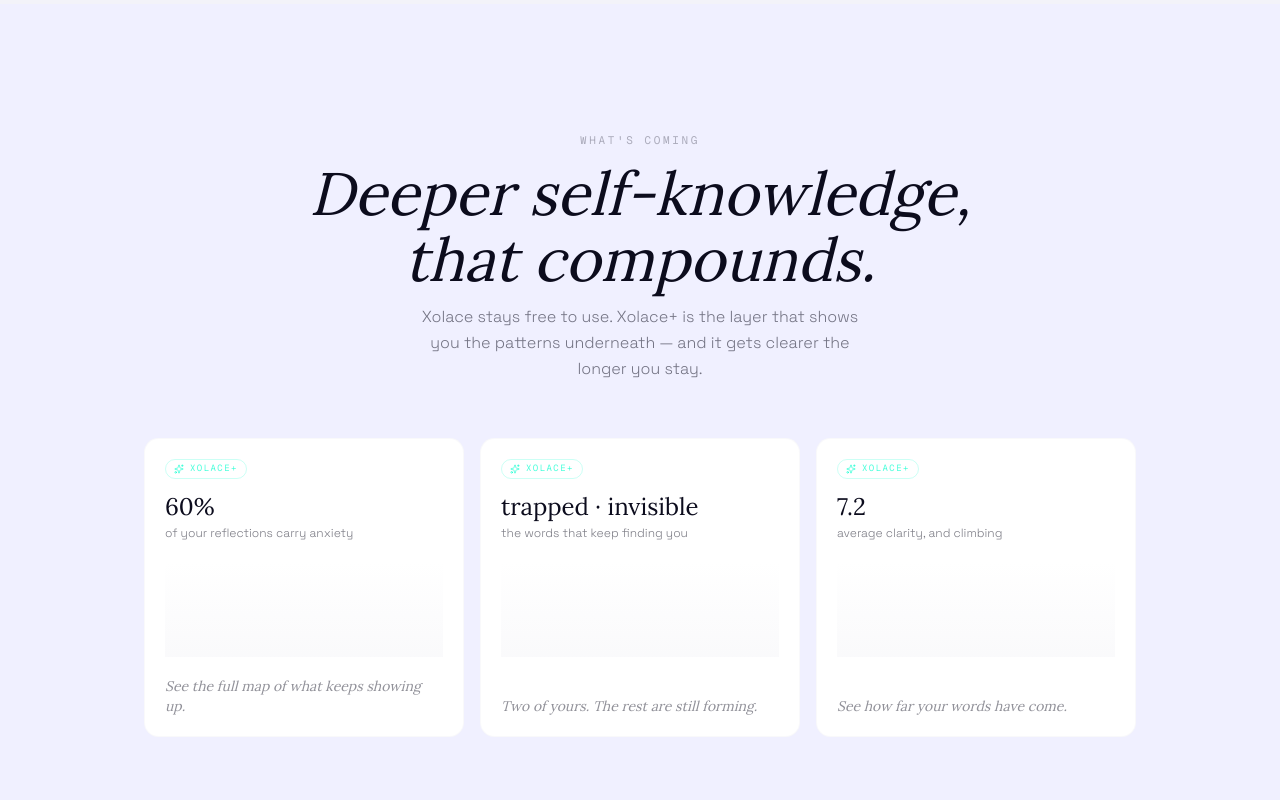
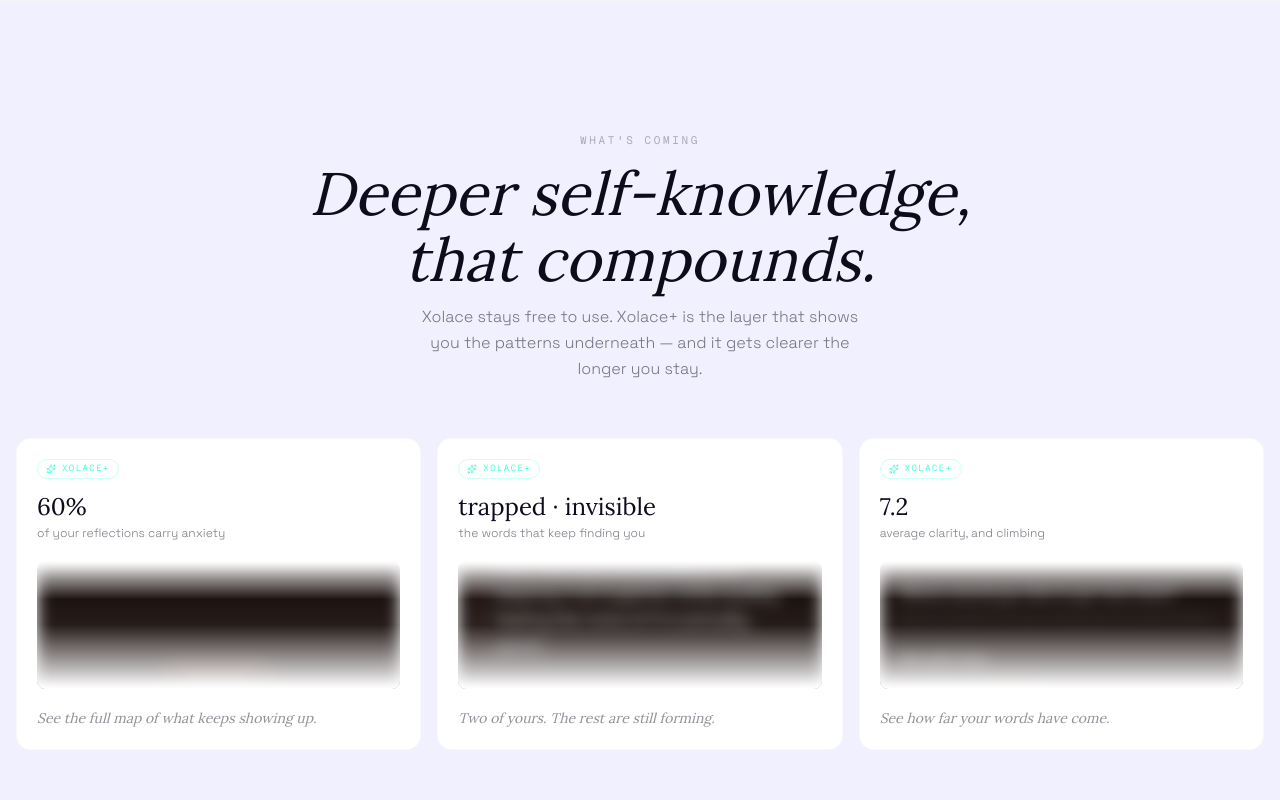
Before and after one commit to xolace-official/xolace_mobile_site, a Next.js app: page / in a window 1280 px wide. Shown: the part 6660-7460 px from the top of the page. Built offline with nearby package versions, Linux system fonts and the light colour scheme.

Commit message:
Chore pricing section for teaser

```diff
--- a/components/landing/pricing-section.tsx
+++ b/components/landing/pricing-section.tsx
@@ -6,13 +6,16 @@
 import { InsightTeasers } from "./pricing/insight-teasers"
 import { AccessStatement } from "./pricing/access-statement"
 import { PricingWaitlistDialog } from "./pricing-waitlist-dialog"
+import { InsightDetailDialog } from "./insight-detail-dialog"
+import type { Teaser } from "./pricing/pricing-data"
 
 // Not a pricing table. A teaser of the insight layer (strategy §6): real-feeling,
 // blurred previews that lead to an intent-only waitlist — no price, no buy button.
 // The pitch is depth that compounds, never "unlimited sessions" (§12).
 
 export function PricingSection() {
-  const [open, setOpen] = useState(false)
+  const [waitlistOpen, setWaitlistOpen] = useState(false)
+  const [activeTeaser, setActiveTeaser] = useState<Teaser | null>(null)
 
   return (
     <>
@@ -20,7 +23,7 @@
         id="pricing"
         className="section-spacing overflow-hidden bg-muted"
       >
-        <div className="section-container">
+        <div className="section-container-wide">
           <motion.div
             initial={{ opacity: 0, y: 24 }}
             whileInView={{ opacity: 1, y: 0 }}
@@ -41,7 +44,7 @@
             </p>
           </motion.div>
 
-          <InsightTeasers onSelect={() => setOpen(true)} />
+          <InsightTeasers onSelect={(teaser) => setActiveTeaser(teaser)} />
 
           <div className="mt-16">
             <AccessStatement />
@@ -55,7 +58,7 @@
             className="mt-14 flex flex-col items-center gap-5 text-center"
           >
             <Button
-              onClick={() => setOpen(true)}
+              onClick={() => setWaitlistOpen(true)}
               className="h-11 rounded-lg px-7 text-sm"
             >
               Join the Xolace+ waitlist
@@ -68,7 +71,19 @@
         </div>
       </section>
 
-      <PricingWaitlistDialog open={open} onOpenChange={setOpen} />
+      <PricingWaitlistDialog
+        open={waitlistOpen}
+        onOpenChange={setWaitlistOpen}
+      />
+      <InsightDetailDialog
+        open={activeTeaser !== null}
+        onOpenChange={(next) => !next && setActiveTeaser(null)}
+        teaser={activeTeaser}
+        onWaitlistInstead={() => {
+          setActiveTeaser(null)
+          setWaitlistOpen(true)
+        }}
+      />
     </>
   )
 }
--- a/components/landing/pricing/insight-teasers.tsx
+++ b/components/landing/pricing/insight-teasers.tsx
@@ -1,107 +1,12 @@
 "use client"
 
+import Image from "next/image"
 import { m as motion } from "motion/react"
 import { Sparkles } from "lucide-react"
-import {
-  teasers,
-  constellationStars,
-  constellationLines,
-  type Teaser,
-  type TeaserId,
-} from "./pricing-data"
+import { teasers, type Teaser } from "./pricing-data"
 
 // A teaser advertises something true about you that you can't quite read yet —
 // the opposite of a padlock row (strategy §6). The blur is the whole point.
-
-function ConstellationVisual() {
-  return (
-    <svg viewBox="0 0 200 140" className="h-full w-full" aria-hidden>
-      <g
-        className="text-accent"
-        stroke="currentColor"
-        strokeWidth={0.5}
-        opacity={0.35}
-      >
-        {constellationLines.map(([a, b], i) => (
-          <line
-            key={i}
-            x1={constellationStars[a].cx}
-            y1={constellationStars[a].cy}
-            x2={constellationStars[b].cx}
-            y2={constellationStars[b].cy}
-          />
-        ))}
-      </g>
-      {constellationStars.map((s, i) => (
-        <circle
-          key={i}
-          cx={s.cx}
-          cy={s.cy}
-          r={s.r}
-          className={s.accent ? "fill-accent" : "fill-foreground"}
-          opacity={s.accent ? 0.8 : 0.4}
-        />
-      ))}
-    </svg>
-  )
-}
-
-function LanguageVisual() {
-  // Two real words sit clear above the fold; the rest are fogged bars.
-  const fogged = [44, 30, 52, 38, 46]
-  return (
-    <div className="flex h-full w-full flex-col justify-center gap-2.5 px-1">
-      <div className="flex flex-wrap gap-2">
-        <span className="rounded-full border border-accent/25 bg-accent/[0.06] px-3 py-1 font-serif text-sm text-foreground/80">
-          trapped
-        </span>
-        <span className="rounded-full border border-accent/25 bg-accent/[0.06] px-3 py-1 font-serif text-sm text-foreground/80">
-          invisible
-        </span>
-      </div>
-      <div className="flex flex-wrap gap-2">
-        {fogged.map((w, i) => (
-          <span
-            key={i}
-            className="h-7 rounded-full bg-muted-foreground/15"
-            style={{ width: w }}
-          />
-        ))}
-      </div>
-    </div>
-  )
-}
-
-function ClarityVisual() {
-  // One sharp number; the trend that earned it stays fogged.
-  const points =
-    "4,46 24,40 44,42 64,32 84,34 104,24 124,26 144,16 164,18 184,8"
-  return (
-    <svg viewBox="0 0 188 56" className="h-full w-full" aria-hidden>
-      <polyline
-        points={points}
-        fill="none"
-        className="text-accent"
-        stroke="currentColor"
-        strokeWidth={2}
-        strokeLinecap="round"
-        strokeLinejoin="round"
-        opacity={0.55}
-      />
-      <polygon
-        points={`${points} 184,56 4,56`}
-        className="fill-accent"
-        opacity={0.08}
-      />
-    </svg>
-  )
-}
-
-const visuals: Record<TeaserId, () => React.ReactElement> = {
-  constellation: ConstellationVisual,
-  language: LanguageVisual,
-  clarity: ClarityVisual,
-}
 
 function TeaserCard({
   teaser,
@@ -110,13 +15,12 @@
 }: {
   teaser: Teaser
   index: number
-  onSelect: () => void
+  onSelect: (teaser: Teaser) => void
 }) {
-  const Visual = visuals[teaser.id]
   return (
     <motion.button
       type="button"
-      onClick={onSelect}
+      onClick={() => onSelect(teaser)}
       initial={{ opacity: 0, y: 24 }}
       whileInView={{ opacity: 1, y: 0 }}
       viewport={{ once: true, margin: "-60px" }}
@@ -139,11 +43,15 @@
         {teaser.statLabel}
       </p>
 
-      <div className="relative my-5 h-24 w-full">
-        <div className="absolute inset-0 [mask-image:linear-gradient(to_bottom,transparent,black_30%,black)] blur-[5px]">
-          <Visual />
-        </div>
-        <div className="screen-content-gradient pointer-events-none absolute inset-0" />
+      <div className="relative my-5 h-32 w-full overflow-hidden rounded-lg">
+        <Image
+          src={teaser.image}
+          alt=""
+          fill
+          sizes="(max-width: 768px) 100vw, 33vw"
+          className="[mask-image:linear-gradient(to_bottom,transparent,black_30%,black)] object-cover blur-[8px]"
+        />
+        <div className="pointer-events-none absolute inset-0 bg-gradient-to-b from-card/0 via-card/10 to-card" />
       </div>
 
       <p className="mt-auto font-serif text-sm leading-snug text-muted-foreground/45 italic transition-colors duration-500 group-hover:text-foreground/70">
@@ -153,7 +61,11 @@
   )
 }
 
-export function InsightTeasers({ onSelect }: { onSelect: () => void }) {
+export function InsightTeasers({
+  onSelect,
+}: {
+  onSelect: (teaser: Teaser) => void
+}) {
   return (
     <div className="grid grid-cols-1 gap-4 md:grid-cols-3">
       {teasers.map((t, i) => (
--- a/components/landing/pricing/pricing-data.ts
+++ b/components/landing/pricing/pricing-data.ts
@@ -10,6 +10,11 @@
   statLabel: string
   // What the visitor is told they'll be able to read once it unlocks.
   caption: string
+  // Placeholder screenshots — swap for real Xolace+ insight screens before launch.
+  image: string
+  // Whether this specific insight is already live in the app. Drives which CTA
+  // the detail dialog shows — never claim "download to see it" for something unbuilt.
+  ready: boolean
 }
 
 // Representative (not real-user) data — a preview of the in-app insight layer (§6).
@@ -19,18 +24,24 @@
     stat: "60%",
     statLabel: "of your reflections carry anxiety",
     caption: "See the full map of what keeps showing up.",
+    image: "/app-images/say-whats-true.jpeg",
+    ready: true,
   },
   {
     id: "language",
     stat: "trapped · invisible",
     statLabel: "the words that keep finding you",
     caption: "Two of yours. The rest are still forming.",
+    image: "/app-images/see-it-clearly.jpeg",
+    ready: true,
   },
   {
     id: "clarity",
     stat: "7.2",
     statLabel: "average clarity, and climbing",
     caption: "See how far your words have come.",
+    image: "/app-images/choose-whats-next.jpeg",
+    ready: false,
   },
 ]
 
```
